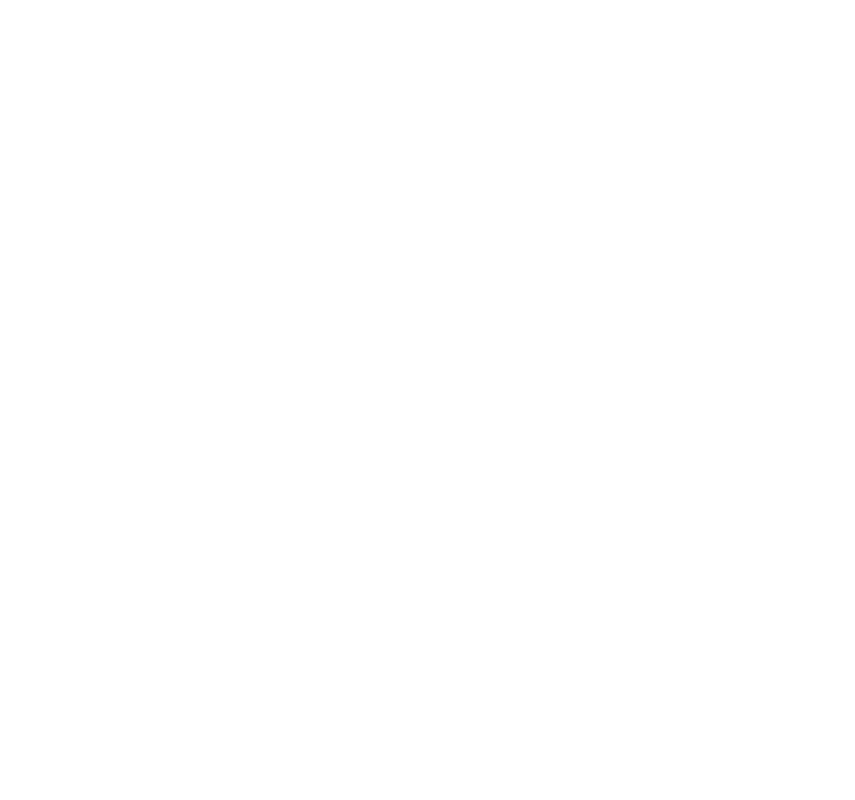
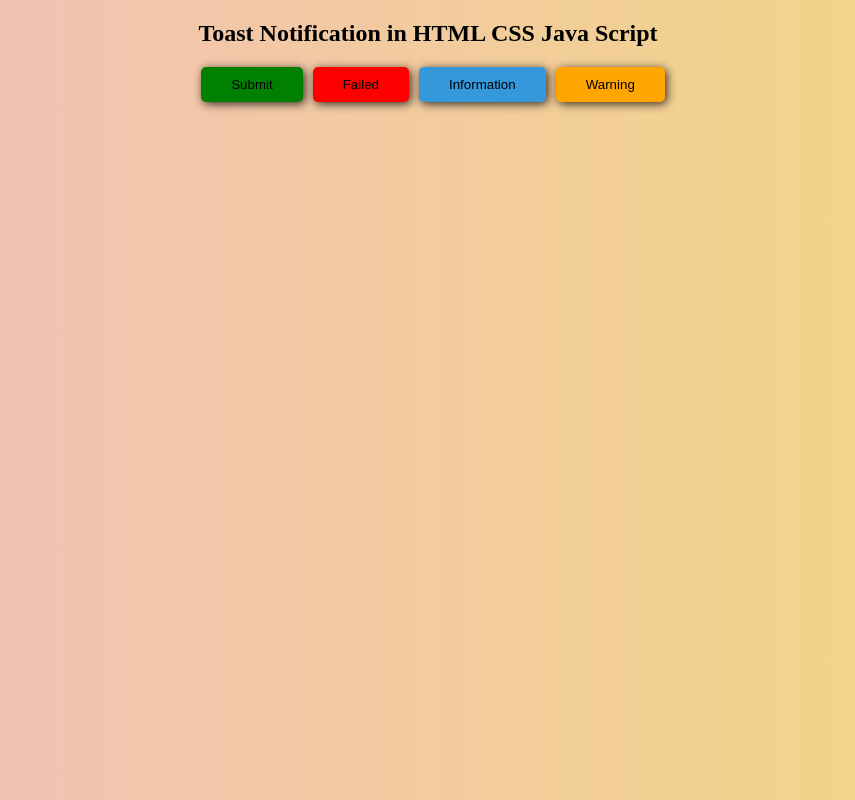
Before and after one commit to HannaOdud/JS-Training, a plain HTML site: page Custom Toast Notification/index.html in a window 1280 px wide. Shown: the whole page, without its empty margins (212-1067 px from the left). Drawn offline with Linux system fonts and the light colour scheme.

Commit message:
html and css are done

```diff
--- a/Custom Toast Notification/index.html
+++ b/Custom Toast Notification/index.html
@@ -7,7 +7,13 @@
     <title>Custom Toast Notification</title>
 </head>
 <body>
-
+    <h2>Toast Notification in HTML CSS Java Script</h2>
+    <div id="container">
+        <button id="submit" >Submit</button>
+        <button id="failed" >Failed</button>
+        <button id="info" >Information</button>
+        <button id="warning" >Warning</button>
+    </div>
 </body>
 <script src="script.js"></script>
 </html>
--- a/Custom Toast Notification/style.css
+++ b/Custom Toast Notification/style.css
@@ -0,0 +1,34 @@
+body{
+    background-image: linear-gradient(
+        to right,
+        #f1bebe 0%,
+        #f3d87f 100%
+    );
+}
+h2{
+    text-align: center;
+}
+#container{
+    display: flex;
+    justify-content: center;
+}
+button{
+    margin-left: 10px;
+    border-radius: 5px;
+    box-shadow: 2px 2px 10px
+        rgba(0, 0, 0, 0.785);
+    border: unset;
+    padding: 10px 30px;
+}
+#submit{
+    background-color: green;
+}
+#failed{
+    background-color: red;
+}
+#info{
+    background-color: #3498db;
+}
+#warning{
+    background-color: orange;
+}
```
